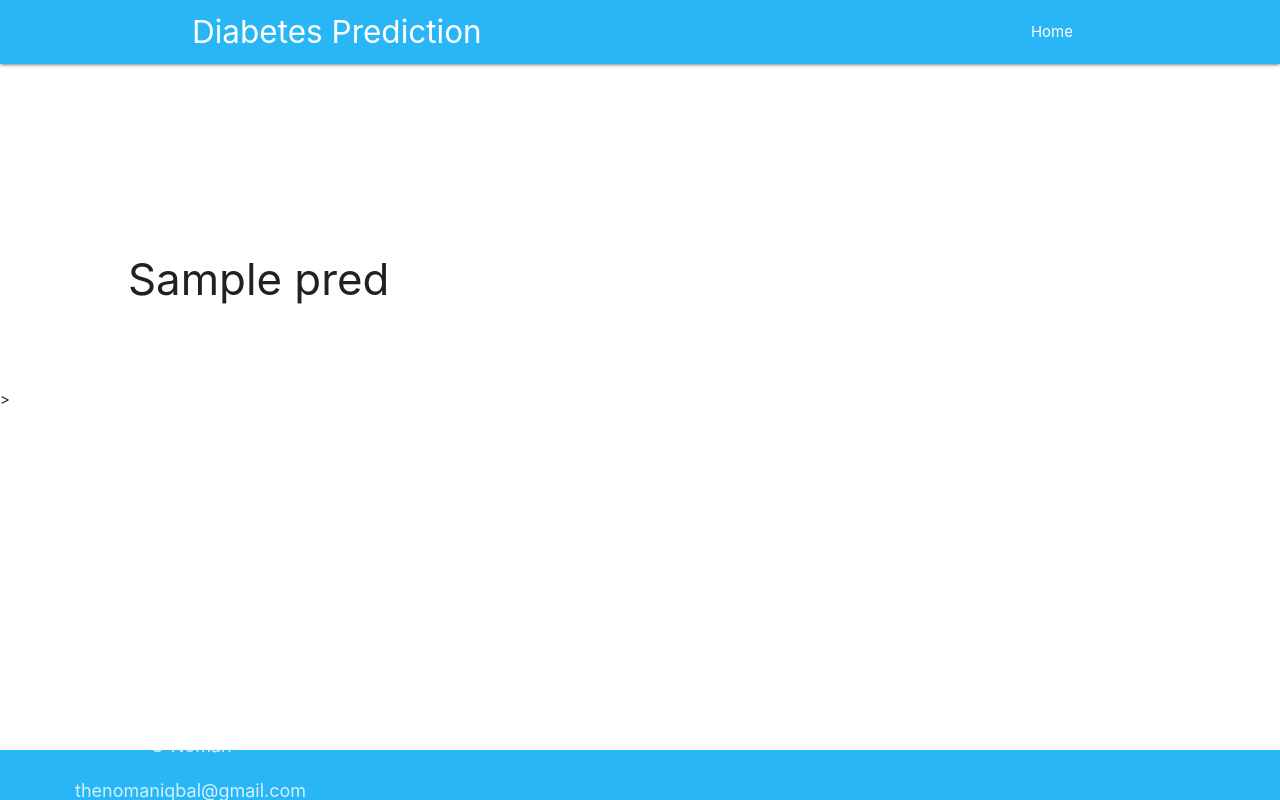
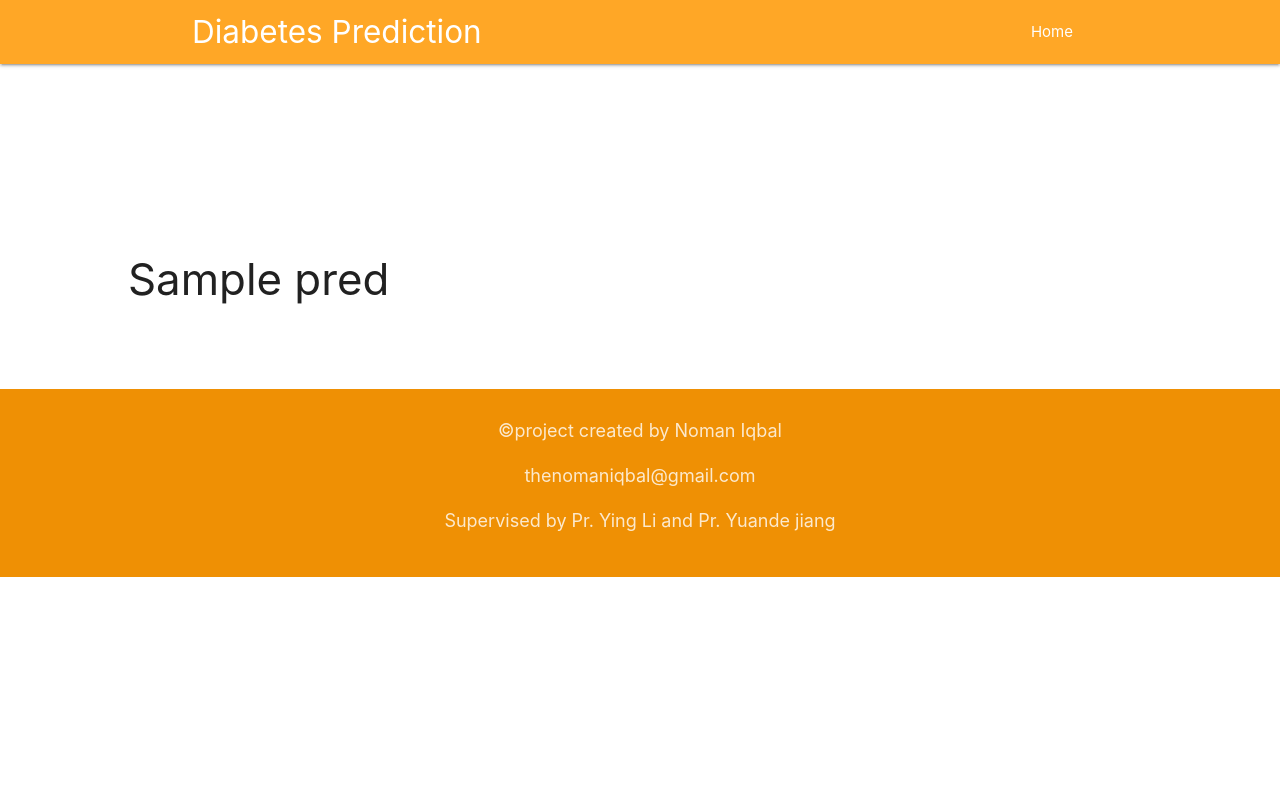
Before and after one commit to thenomaniqbal/Diabetes-prediction, a Flask app: template templates/result.html in a window 1280 px wide. Run offline with Flask 2, Linux system fonts and the light colour scheme; the template is opened without the code that fills it: most values are stand-ins (such as "Sample title", 1, 10 or a date in 2020); parts of the project's set-up code (start-up, migrations or seed data) failed here and were passed over; some libraries are stand-ins or nearby versions.

Commit message:
Update result.html

```diff
--- a/templates/result.html
+++ b/templates/result.html
@@ -12,7 +12,7 @@
 </head>
 
 <body>
-  <nav class="light-blue lighten-1" role="navigation">
+  <nav class="orange lighten-1" role="navigation">
     <div class="nav-wrapper container"><a id="logo-container" href="/" class="brand-logo">Diabetes Prediction</a>
       <ul class="right hide-on-med-and-down">
         <li><a href="/">Home</a></li>
@@ -25,7 +25,7 @@
 
 
       <div class="row" style="margin:15% 0% 0% 10%">
-            <h3> {{pred}} </h3>
+            <h3 >{{pred}}</h3>
   </div>
 
       <br>
@@ -33,13 +33,14 @@
 
     <br><br>
   </div>
-  </div>>
+  </div>
 
-  <footer class="page-footer light-blue lighten-1" style="position: fixed;left: 0;bottom: 0; width: 100%;">
-    <div class="footer-copyright light-blue lighten-1">
-      <div class=""  style="padding-bottom: 1rem; position: fixed; font-size: 1.2rem; margin-left: 5rem;">
-        <p>&copy; Noman</p>
+  <footer class="page-footer orange">
+    <div class="footer-copyright">
+      <div class="container" style="padding-bottom: 1rem; font-size: 1.2rem;">
+        <p>&copy;project created by Noman Iqbal</p>
         <p>thenomaniqbal@gmail.com</p>
+        <p>Supervised by Pr. Ying Li and Pr. Yuande jiang</p>
       </div>
     </div>
   </footer>
```
